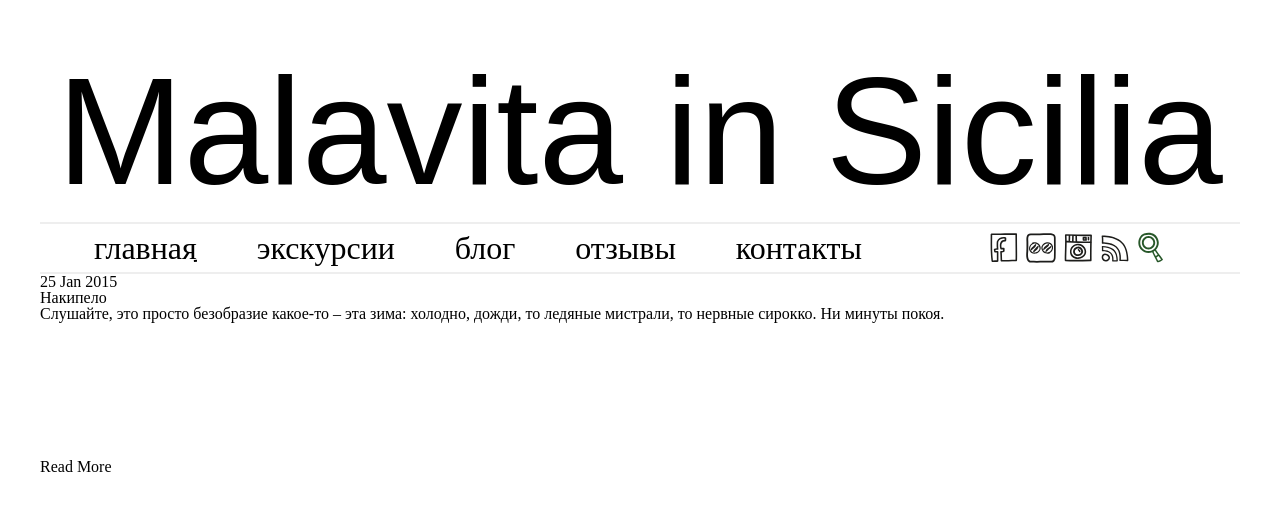
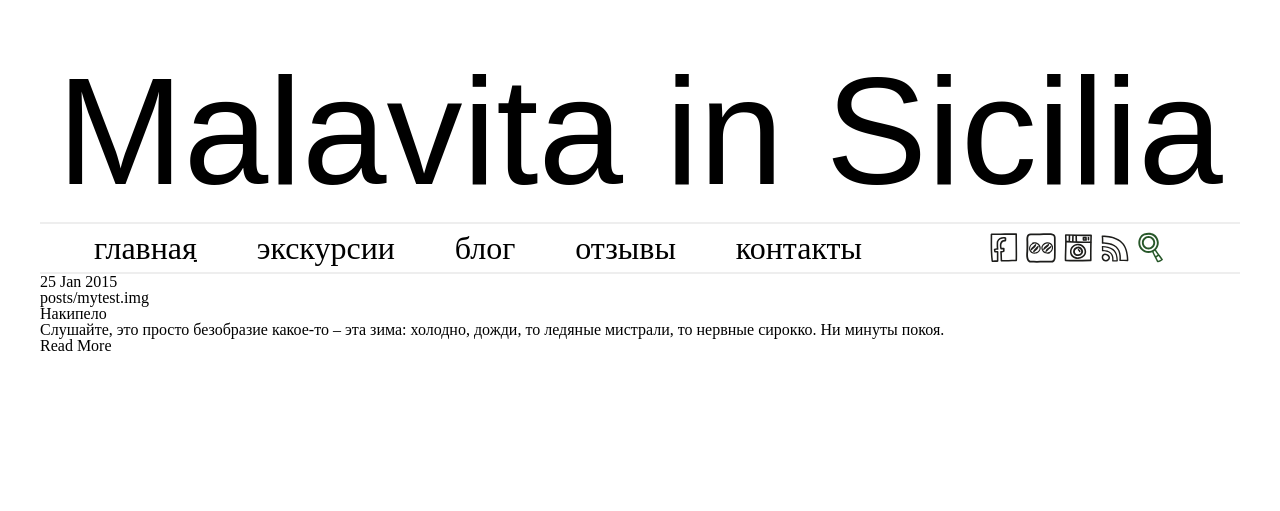
Before and after one commit to malavita/malavita, a Jekyll site: the page built from blog.html, in a window 1280 px wide. Shown: the top 511 px of the page. Built offline with Jekyll 4.4.1, drawn with Linux system fonts in a browser that asks for light colours; some web fonts are replaced; Markdown is read by kramdown in place of the engine named in the settings.

Commit message:
Test for variables in liquid

```diff
--- a/_layouts/post.html
+++ b/_layouts/post.html
@@ -9,10 +9,10 @@ layout: default
       {{ page.date | date_to_string }}
     </time>
   </div>
-
   <h2>
     {{ page.title }}
   </h2>
+  <div>{{ page.test }}</div>
 
   <div class="article-text">
     {{ content }}
--- a/_posts/2014-04-25-Fed-Up.md
+++ b/_posts/2014-04-25-Fed-Up.md
@@ -2,6 +2,7 @@
 layout: post
 title:  "Накипело"
 date:   2015-01-25 16:22:48
+test: "posts/mytest.img"
 ---
 
 Слушайте, это просто безобразие какое-то – эта зима: холодно, дожди, то ледяные мистрали, то нервные сирокко. Ни минуты покоя.
--- a/blog.html
+++ b/blog.html
@@ -17,6 +17,8 @@ title: Malavita in Sicilia - Blog
           </time>
         </div>
 
+        <div>{{ post.test }}</div>
+
         <h2>
           <a href="{{ post.url }}">
             {{ post.title }}
@@ -29,9 +31,6 @@ title: Malavita in Sicilia - Blog
 
         <a href="{{ post.url }}" class="read-more">
           Read More
-          <svg>
-            <use xlink:href="#shape-triangle-right" />
-          </svg>
         </a>
 
       </article>
```
